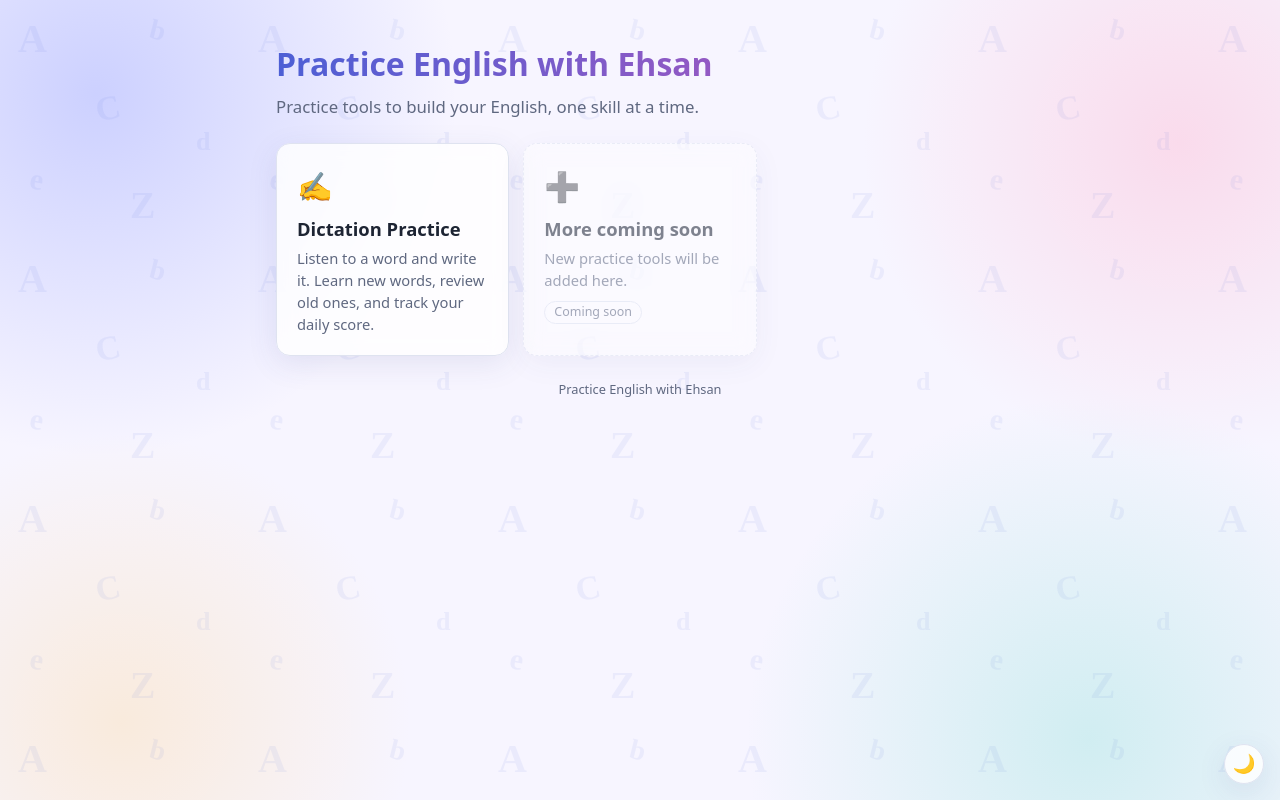
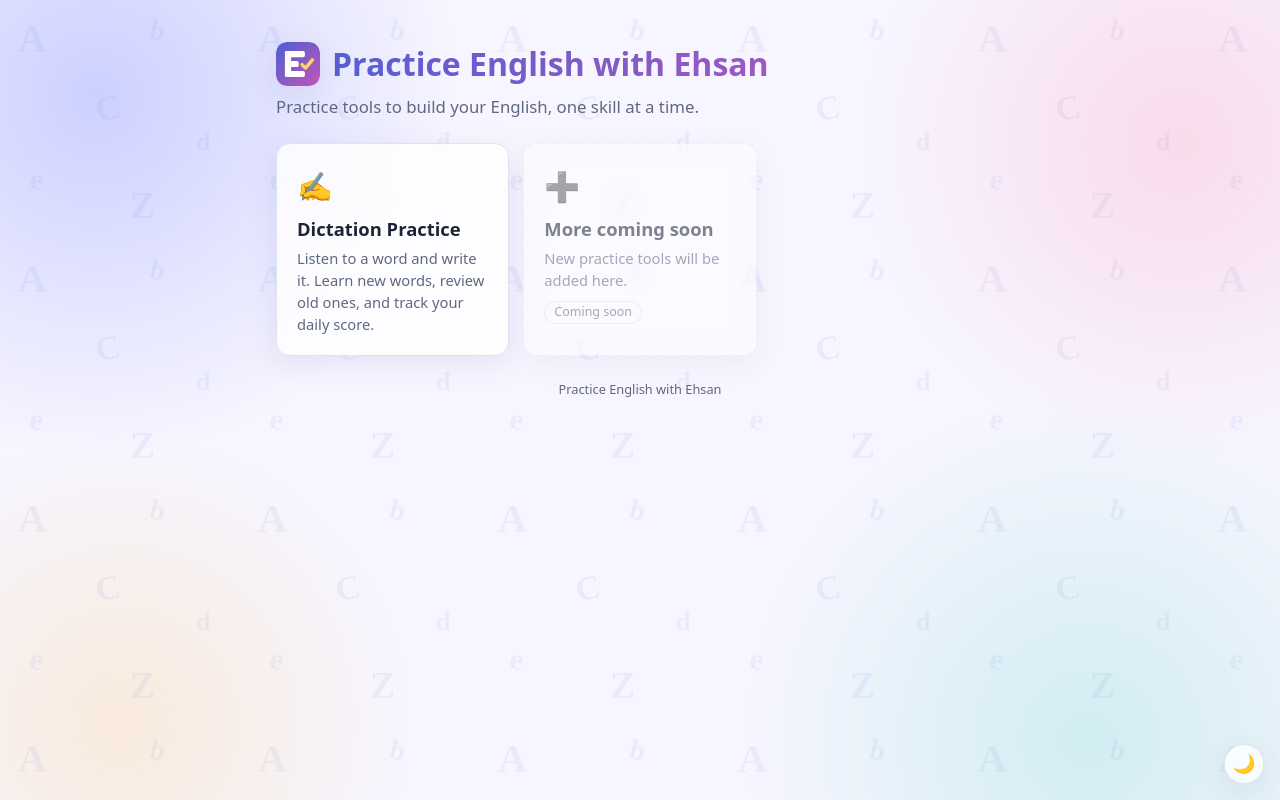
Before and after one commit to ehsansharafianm/practice-english-with-ehsan-platform, a plain HTML site: page index.html in a window 1280 px wide. Drawn offline with Linux system fonts and the light colour scheme.

Commit message:
Add logo: browser tab icon and home page heading
Co-Authored-By: Claude Opus 5.5 <noreply@anthropic.com>

```diff
--- a/index.html
+++ b/index.html
@@ -5,12 +5,13 @@
   <meta name="viewport" content="width=device-width, initial-scale=1">
   <title>Practice English with Ehsan</title>
   <meta name="description" content="Practice tools for English — Practice English with Ehsan">
+  <link rel="icon" href="favicon.svg" type="image/svg+xml">
   <link rel="stylesheet" href="style.css">
   <script src="theme.js"></script>
 </head>
 <body>
   <header class="hero">
-    <h1>Practice English with Ehsan</h1>
+    <h1 class="with-logo"><img src="favicon.svg" alt="" class="logo">Practice English with Ehsan</h1>
     <p>Practice tools to build your English, one skill at a time.</p>
   </header>
 
--- a/style.css
+++ b/style.css
@@ -237,3 +237,6 @@ a.feature:hover { border-color: var(--accent); transform: translateY(-2px); }
 .feature .tag { display: inline-block; margin-top: 10px; font-size: .78rem; color: var(--muted); border: 1px solid var(--line); border-radius: 99px; padding: 1px 9px; }
 
 .foot { text-align: center; color: var(--muted); font-size: .8rem; margin-top: 24px; }
+
+.with-logo { display: flex; align-items: center; gap: 12px; }
+.logo { width: 44px; height: 44px; flex: none; border-radius: 11px; box-shadow: var(--shadow); }
```
Also changed, not shown: dictation/index.html (+1 -0 lines), favicon.svg (added).
